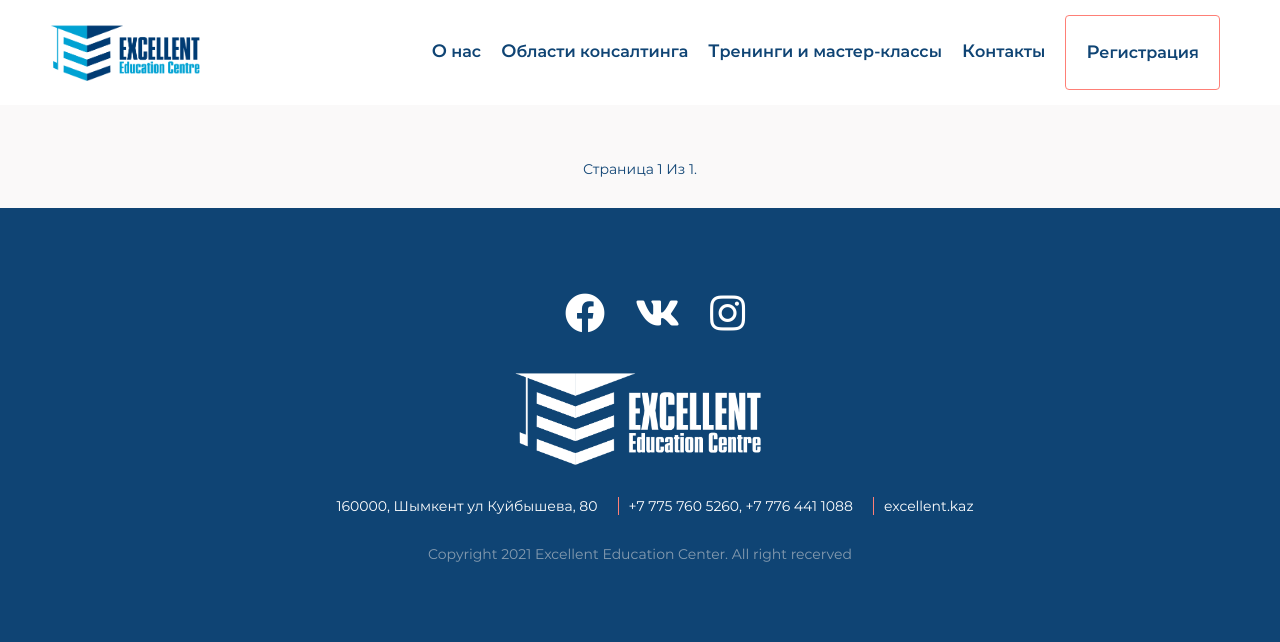
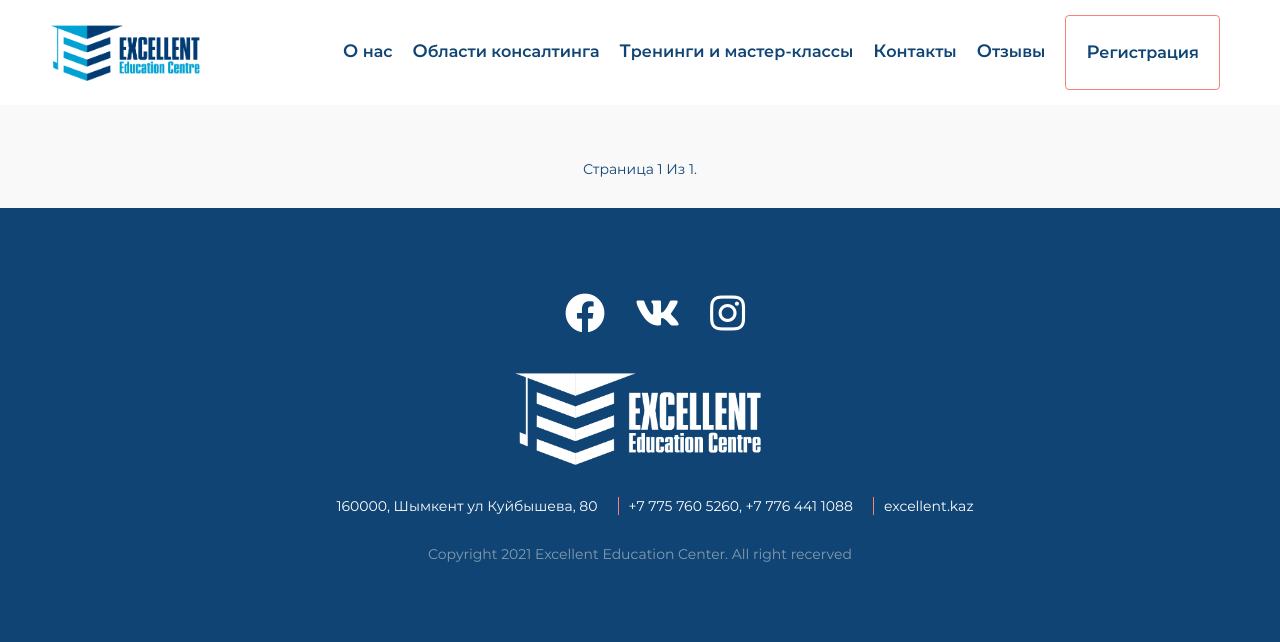
Before and after one commit to BakdauletBolat/exelent, a Django app: page /feedback/list/ in a window 1280 px wide. Shown: the top 642 px of the page. Run offline with Django 3.2, Linux system fonts and the light colour scheme; data that the repository does not hold is empty.

Commit message:
feedback added to navigation

```diff
--- a/templates/layouts/app.html
+++ b/templates/layouts/app.html
@@ -33,6 +33,7 @@
                             <li class="navigation_items"><a href="{% url 'direction' %}" class="navigation_links">Области консалтинга</a></li>
                             <li class="navigation_items"><a href="{% url 'training' %}" class="navigation_links">тренинги и мастер-классы</a></li>
                             <li class="navigation_items"><a href="{% url 'contact' %}" class="navigation_links">Контакты</a></li>
+                             <li class="navigation_items"><a href="{% url 'list-feedback' %}" class="navigation_links">Отзывы</a></li>
                               <li class="navigation_items navigation_items-blue"><a href="{% url 'register-seminar' %}" class="navigation_links">Регистрация</a></li>
 
                         </ul>
@@ -49,7 +50,8 @@
                             <li class="menu_block_items"><a href="{% url 'direction' %}" class="navigation_links">направлений консалтинга</a></li>
                             <li class="menu_block_items"><a href="{% url 'training' %}" class="navigation_links">тренинги и мастер-классы</a></li>
                             <li class="navigation_items"><a href="{% url 'contact' %}" class="navigation_links">Контакты</a></li>
-                             <li class="navigation_items"><a href="{% url 'register-seminar' %}" class="navigation_links">Регистрация</a></li>
+                            <li class="navigation_items"><a href="{% url 'list-feedback' %}" class="navigation_links">Отзывы</a></li>
+                            <li class="navigation_items"><a href="{% url 'register-seminar' %}" class="navigation_links">Регистрация</a></li>
 
                         </ul>
                     </div>
```
